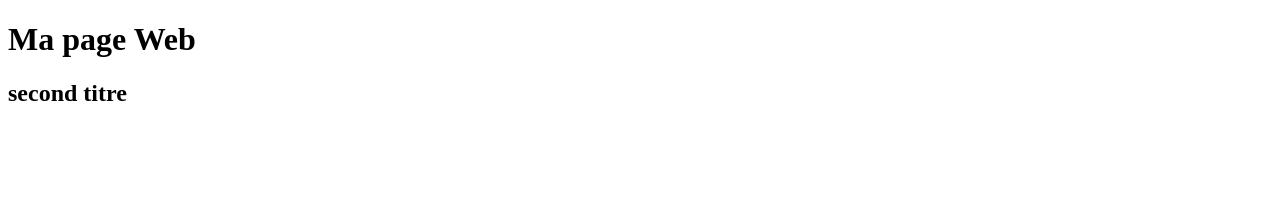
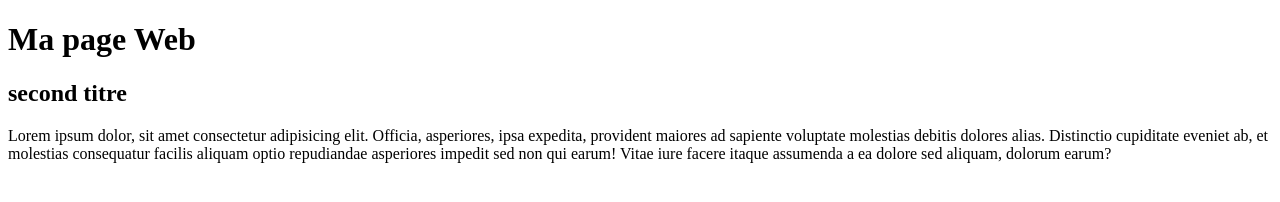
Before and after one commit to NerVod/Cours_Github, a plain HTML site: page index.html in a window 1280 px wide. Drawn offline with Linux system fonts and the light colour scheme.

Commit message:
ajout paragraphe

```diff
--- a/index.html
+++ b/index.html
@@ -10,5 +10,7 @@
     <h1>Ma page Web</h1>
     <h2>second titre</h2>
 
+    <p>Lorem ipsum dolor, sit amet consectetur adipisicing elit. Officia, asperiores, ipsa expedita, provident maiores ad sapiente voluptate molestias debitis dolores alias. Distinctio cupiditate eveniet ab, et molestias consequatur facilis aliquam optio repudiandae asperiores impedit sed non qui earum! Vitae iure facere itaque assumenda a ea dolore sed aliquam, dolorum earum?</p>
+
 </body>
 </html>
```
